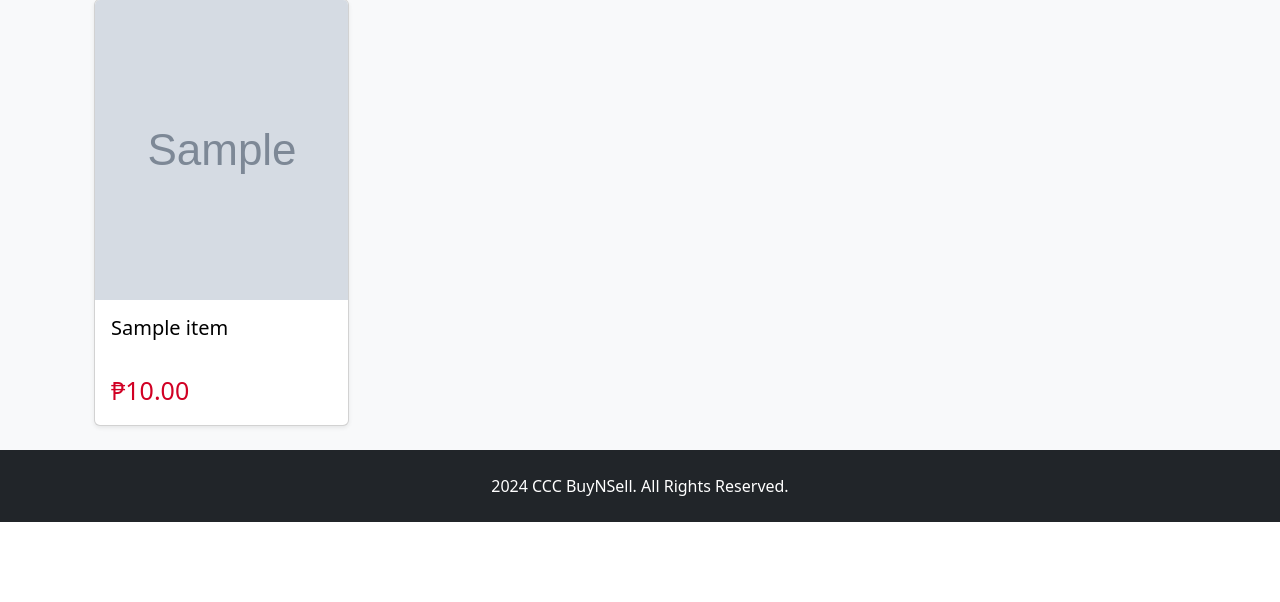
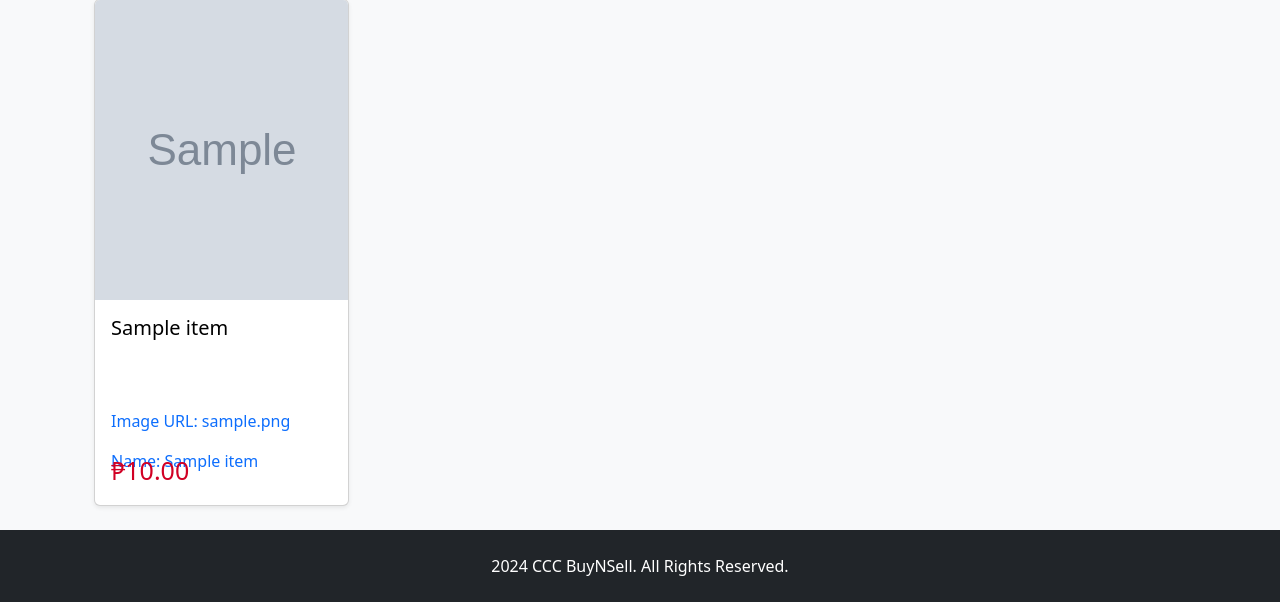
Before and after one commit to Daisho0201/calambatradinghubg5, a Flask app: page /filter/all in a window 1280 px wide. Shown: the part 283-885 px from the top of the page. Before the commit the page ends 805 px from the top, so only its background shows below. Run offline with Flask 3, Linux system fonts and the light colour scheme; the first user in the database is signed in; tables that the repository leaves empty or names only in its code hold one stand-in row (Sample ...); data that the repository does not hold is empty; some libraries are stand-ins or nearby versions.

Commit message:
Updated main_index.html to include debugging information for item images and names

```diff
--- a/templates/main_index.html
+++ b/templates/main_index.html
@@ -128,6 +128,8 @@
                                     <img src="{{ item.grid_image }}" class="card-img-top" alt="{{ item.name }}">
                                     <div class="card-body d-flex flex-column justify-content-between">
                                         <h5 class="card-title" style="margin-bottom: 45px; color: black; height: 2.4em">{{ item.name }}</h5>
+                                        <p>Image URL: {{ item.grid_image }}</p>
+                                        <p>Name: {{ item.name }}</p>
                                     </div>
                                 </a>
                                 <div class="card-price position-absolute bottom-0 start-0 p-3" style="color: #D10024;">
```
Also changed, not shown: other parts of templates/main_index.html (+1 -1 lines).
